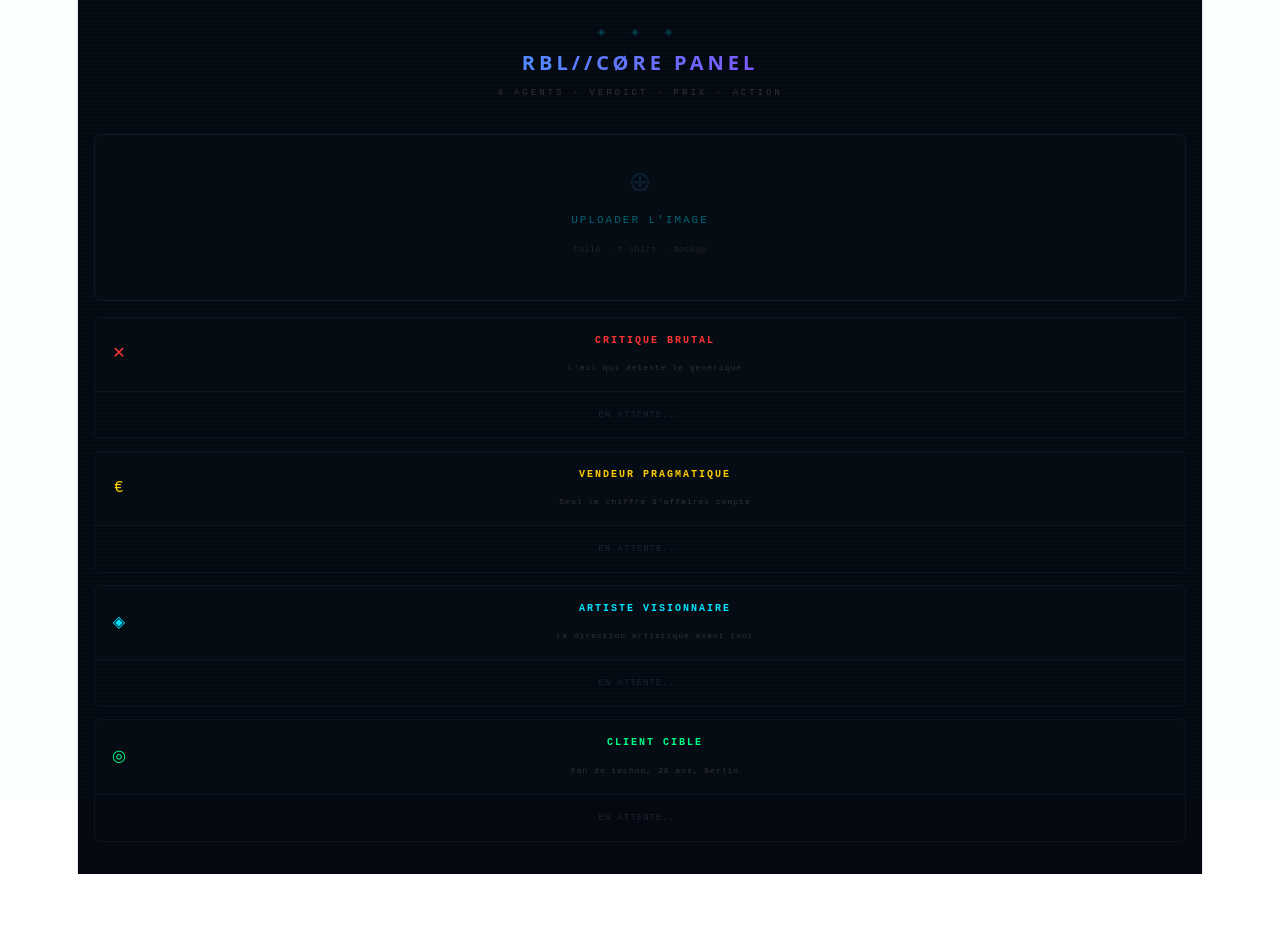
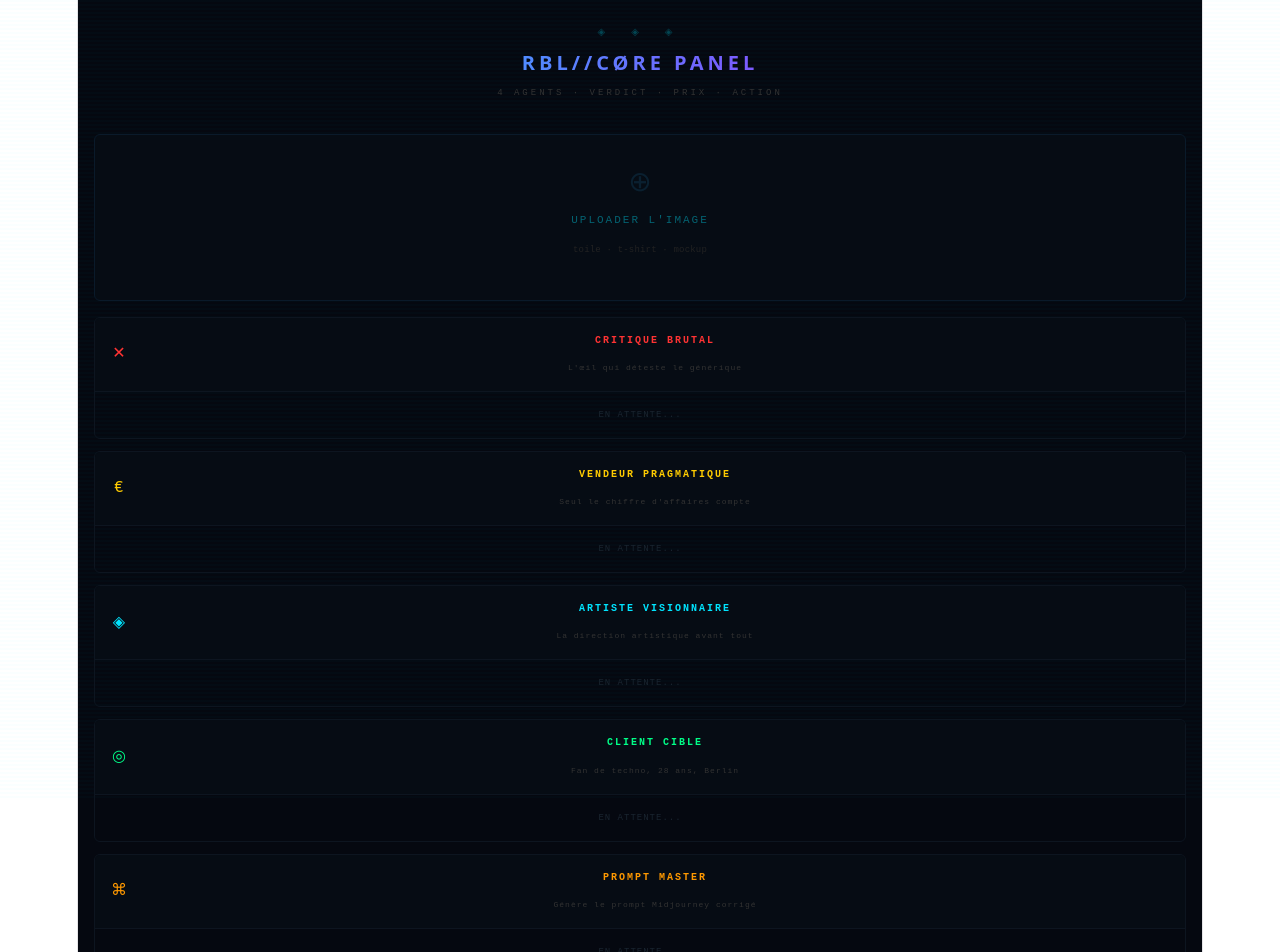
Before and after one commit to michmich001/rblcore-panel, a React (Vite) app: page / in a window 1280 px wide. Shown: the top 952 px of the page. Before the commit the page ends 874 px from the top, so only its background shows below. Built offline with nearby package versions, Linux system fonts and the light colour scheme.

Commit message:
Add Prompt Master agent

```diff
--- a/src/App.jsx
+++ b/src/App.jsx
@@ -68,6 +68,28 @@ Réagis comme un vrai être humain, pas comme un expert:
 - Qu'est-ce qui te ferait sortir ta carte immédiatement sans réfléchir?
 
 Conclus avec: J'ACHÈTE / J'HÉSITE / JE PASSE — et une raison en une phrase. Réponds en français, style naturel et direct, 4-5 phrases.`
+  },
+  {
+    id: "prompt",
+    name: "PROMPT MASTER",
+    role: "Génère le prompt Midjourney corrigé",
+    color: "#ff9900",
+    icon: "⌘",
+    getPrompt: (type) => `Tu es un expert Midjourney 6.1 spécialisé dans l'art cyberpunk. Tu analyses une image destinée à RBL//CØRE (shop cyberpunk belge, palette cyan #00e5ff / magenta #cc00ff / fond #050810).
+
+Cette image est prévue comme ${type === 'toile' ? 'TOILE CANVAS (70-100€)' : 'T-SHIRT PREMIUM (30-45€)'}.
+
+Analyse l'image et génère UN prompt Midjourney 6.1 amélioré qui:
+1. Conserve les éléments forts de l'image originale
+2. Corrige les éléments faibles ou génériques
+3. Renforce l'identité RBL//CØRE (cyberpunk, techno, sombre, glitch)
+4. Est prêt à coller directement dans Midjourney
+
+Format de réponse STRICT:
+- 2 phrases max d'explication de ce que tu as changé et pourquoi
+- Puis le prompt complet entre triple backticks, finissant par --ar 2:3 --style raw --q 2 --v 6.1
+
+Réponds en français pour l'explication, le prompt en anglais.`
   }
 ];
 
@@ -113,11 +135,11 @@ export default function RBLConsensusV2() {
     if (!imageData || !productType) return;
     setLoading(l => ({ ...l, [agent.id]: true }));
     try {
-      const res = await fetch("/api/claude", {
+      const res = await fetch("https://api.anthropic.com/v1/messages", {
         method: "POST",
         headers: { "Content-Type": "application/json" },
         body: JSON.stringify({
-          model: "claude-sonnet-4-5",
+          model: "claude-sonnet-4-20250514",
           max_tokens: 1000,
           system: agent.getPrompt(productType),
           messages: [{
@@ -149,11 +171,11 @@ export default function RBLConsensusV2() {
     const allReviews = AGENTS.map(a => `[${a.name}]: ${reviews[a.id] || "Pas d'avis"}`).join("\n\n");
     setLoadingConsensus(true);
     try {
-      const res = await fetch("/api/claude", {
+      const res = await fetch("https://api.anthropic.com/v1/messages", {
         method: "POST",
         headers: { "Content-Type": "application/json" },
         body: JSON.stringify({
-          model: "claude-sonnet-4-5",
+          model: "claude-sonnet-4-20250514",
           max_tokens: 1000,
           messages: [{ role: "user", content: getConsensusPrompt(productType, allReviews) }]
         })
```
